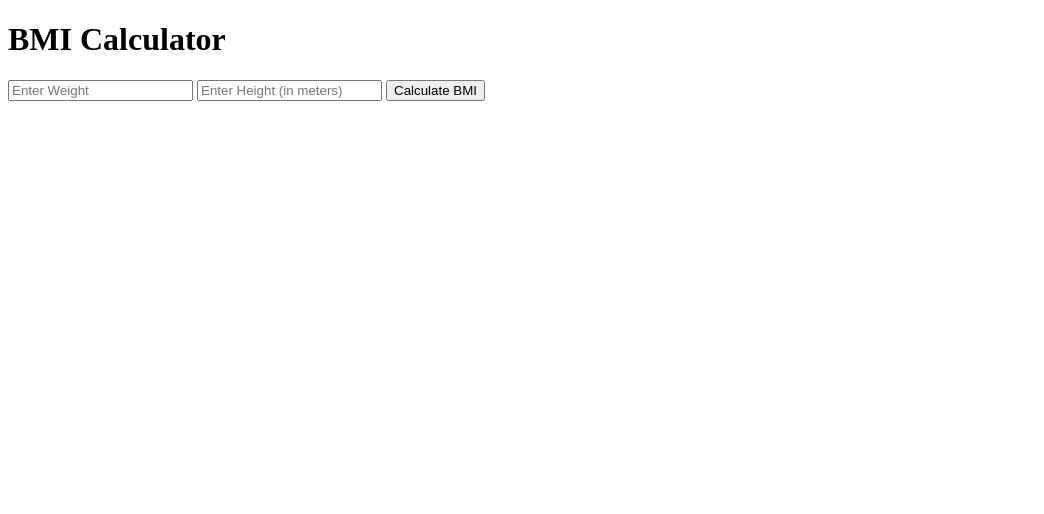
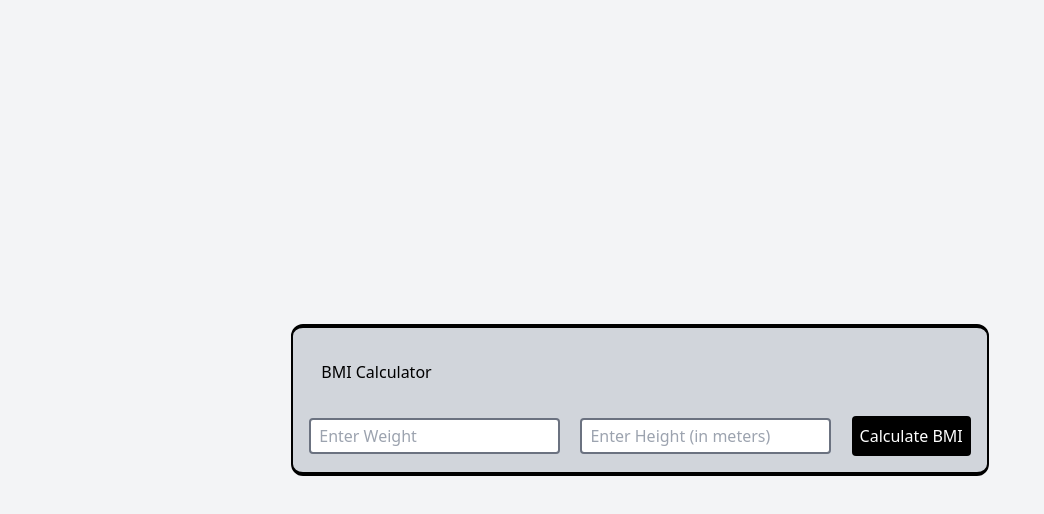
Before and after one commit to amrit2611/express-bmi-calculator, a website: page index.html in a window 1280 px wide. Shown: the whole page, without its empty margins (0-1044 px from the left). Drawn offline with nearby package versions, Linux system fonts and the light colour scheme.

Commit message:
some ui changes

```diff
--- a/index.css
+++ /dev/null
@@ -1,3 +0,0 @@
-@tailwind base;
-@tailwind components;
-@tailwind utilities;
--- a/index.html
+++ b/index.html
@@ -1,18 +1,40 @@
 <!DOCTYPE html>
 <html lang="en">
-<head>
-    <meta charset="UTF-8">
-    <meta http-equiv="X-UA-Compatible" content="IE=edge">
-    <meta name="viewport" content="width=device-width, initial-scale=1.0">
+  <head>
+    <meta charset="UTF-8" />
+    <meta http-equiv="X-UA-Compatible" content="IE=edge" />
+    <meta name="viewport" content="width=device-width, initial-scale=1.0" />
     <title>BMI Calculator</title>
-    <link rel="stylesheet" href="./index.css">
-</head>
-<body class="bg-indigo-600 place-content-center">
-    <form  method="post" class="">
-        <h1 class="">BMI Calculator</h1>
-        <input type="text" name="weight" placeholder="Enter Weight " class="">
-        <input type="text" name="height" placeholder="Enter Height (in meters)" class="">
-        <button type="submit" name="submit" class="">Calculate BMI</button>
-    </form>
-</body>
+    <link rel="stylesheet" href="./index.css" />
+    <script src="https://cdn.tailwindcss.com"></script>
+  </head>
+  <body class="bg-gray-100">
+    <div class="grid h-screen place-items-center">
+      <form
+        method="post"
+        class="bg-gray-300 border-black border-solid border-x-2 border-y-4 rounded-xl p-2"
+      >
+        <h1 class="mx-5 my-6 w-min text-center">BMI&nbsp;Calculator</h1>
+        <input
+          type="text"
+          name="weight"
+          placeholder="Enter Weight "
+          class="m-2 py-1 px-2 rounded border-solid border-gray-500 border-2"
+        />
+        <input
+          type="text"
+          name="height"
+          placeholder="Enter Height (in meters)"
+          class="m-2 py-1 px-2 rounded border-solid border-gray-500 border-2"
+        />
+        <button
+          type="submit"
+          name="submit"
+          class="text-center m-2 p-2 text-white bg-black rounded"
+        >
+          Calculate&nbsp;BMI
+        </button>
+      </form>
+    </div>
+  </body>
 </html>
```
Also changed, not shown: calculator.js (line endings or trailing spaces).
